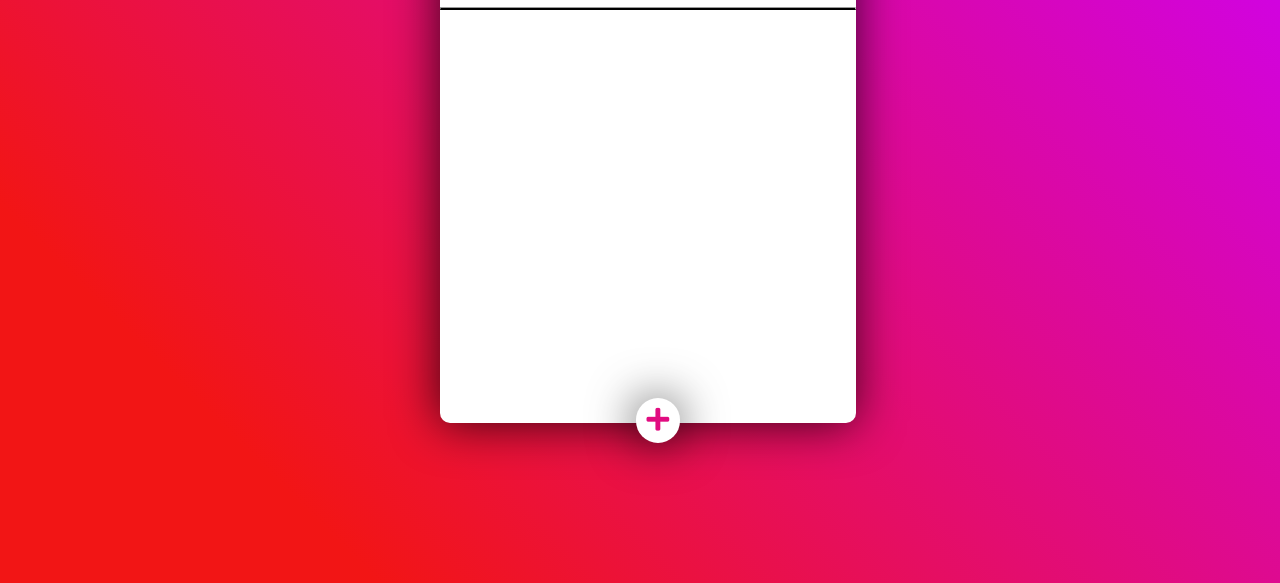
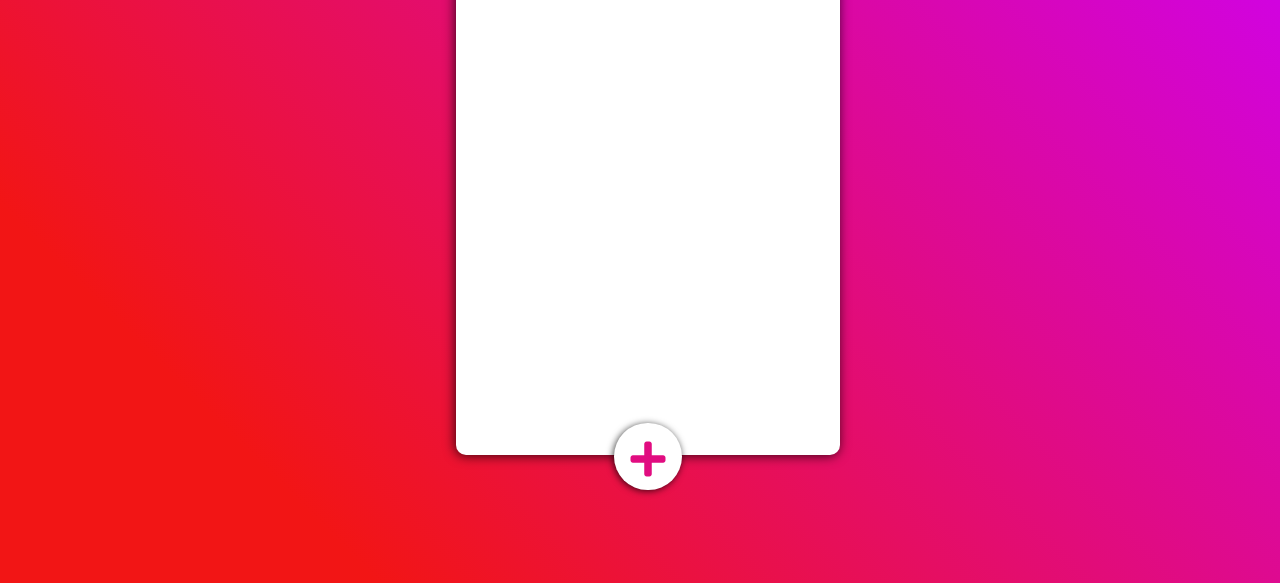
Before and after one commit to abdul-imad/todo-app, a plain HTML site: page index.html in a window 1280 px wide. Shown: the part 233-816 px from the top of the page. Drawn offline with Linux system fonts and the light colour scheme.

```diff
--- a/app.js
+++ b/app.js
@@ -8,72 +8,57 @@
 addBtn.addEventListener("click", (e) => {
 	input.style.display = "block";
 	mainContainer.style.opacity = 0.8;
-
-
-})
-input.addEventListener("keydown", (e)=>{
-    if(e.code === "Enter"){
+	input.focus().select();
+	// input.select();
+});
+input.addEventListener("keydown", (e) => {
+	if (e.code === "Enter") {
 		let taskVal = input.value;
 		let task = document.createElement("div");
 		task.setAttribute("class", "task");
 		task.setAttribute("contenteditable", "true");
 		task.innerHTML = `<input type="checkbox" name="" id="checkbox">
-
-
         <div class="task-desc">
             ${taskVal}
         </div>
 
-        <i class="fas fa-times cross"></i>`
+        <i class="fas fa-times cross"></i>`;
 		taskContainer.appendChild(task);
 		input.style.display = "none";
 		mainContainer.style.opacity = 1;
 		input.value = "";
-
 	}
-
-})
+});
 
 taskContainer.addEventListener("click", (e) => {
-    if(e.target.className === "fas fa-times cross"){
+	if (e.target.className === "fas fa-times cross") {
 		e.target.parentElement.remove();
 	}
-})
+});
 
 completedTasks.addEventListener("click", () => {
 	completedTasks.style.backgroundColor = "#e780b9";
+	mainContainer.style.borderRadius = "10px";
 	tasks.style.backgroundColor = "white";
 	const allTasks = document.querySelectorAll(".task");
-    for(let i = 0 ; i < allTasks.length ; i++){
-        if(allTasks[i].children[0].checked == true){
-
+	for (let i = 0; i < allTasks.length; i++) {
+		if (allTasks[i].children[0].checked == true) {
 			allTasks[i].style.display = "flex";
-
-        }
-        else{
-
+		} else {
 			allTasks[i].style.display = "none";
-
 		}
 	}
-})
+});
 
 tasks.addEventListener("click", () => {
 	tasks.style.backgroundColor = "#e780b9";
 	completedTasks.style.backgroundColor = "white";
 	const allTasks = document.querySelectorAll(".task");
-    for(let i = 0 ; i < allTasks.length ; i++){
-
-        if(allTasks[i].children[0].checked == false){
-
+	for (let i = 0; i < allTasks.length; i++) {
+		if (allTasks[i].children[0].checked == false) {
 			allTasks[i].style.display = "flex";
-
+		} else {
+			allTasks[i].style.display = "none";
 		}
-        else{
-
-            allTasks[i].style.display = "none";
-
 	}
-
-    }
-})
+});
--- a/index.html
+++ b/index.html
@@ -23,8 +23,7 @@
                 <h1>Completed</h1>
             </div>
         </div>
-        <hr>
-
+        <!-- <hr> -->
 
         <div class="task-container">
             <!-- <div class="task">
--- a/style.css
+++ b/style.css
@@ -12,17 +12,17 @@
 }
 
 .main-container {
-    height: 31rem;
+    height: 35rem;
     background-color: white;
-    width: 26rem;
+    width: 24rem;
     position: relative;
-    top: calc((100vh - 31rem) / 2);
-    left: calc((100% - 26rem) / 2);
+    top: calc((100vh - 35rem) / 2);
+    left: calc((100% - 24rem) / 2);
     border-radius: 10px;
     /* opacity: 0.6; */
-    box-shadow: -1px 1px 47px 0px rgba(0, 0, 0, 0.75);
-    -webkit-box-shadow: -1px 1px 47px 0px rgba(0, 0, 0, 0.75);
-    -moz-box-shadow: -1px 1px 47px 0px rgba(0, 0, 0, 0.75);
+    box-shadow: -1px 1px 12px 0px rgba(0, 0, 0, 0.75);
+    -webkit-box-shadow: -1px 1px 12px 0px rgba(0, 0, 0, 0.75);
+    -moz-box-shadow: -1px 1px 12px 0px rgba(0, 0, 0, 0.75);
 }
 
 .status {
@@ -33,10 +33,12 @@
     height: 5rem;
     cursor: pointer;
 }
-.status h1{
+
+.status h1 {
     color: #e10c80;
     font-weight: 800;
 }
+
 .hoverr {
     width: 50%;
     height: 100%;
@@ -44,27 +46,31 @@
 }
 
 .hoverr:hover {
-    background-color: #e3e3e3;
+    background-color: #e780b9;
 }
 
 .addBtn {
-    height: 2.8rem;
-    width: 2.8rem;
+    height: 4.2rem;
+    width: 4.2rem;
     color: #e10c80;
     background-color: #ffffff;
     border-radius: 50%;
     text-align: center;
-    padding-top: 8px;
     position: absolute;
-    font-size: 26px;
+    font-size: 2.5rem;
     /* top: -500px; */
-    left: 47%;
-    bottom: -20px;
+    left: calc((100% - 4.2rem) / 2);
+
     cursor: pointer;
-    box-shadow: -1px 1px 47px 0px rgba(0, 0, 0, 0.75);
-    -webkit-box-shadow: -1px 1px 47px 0px rgba(0, 0, 0, 0.75);
-    -moz-box-shadow: -1px 1px 47px 0px rgba(0, 0, 0, 0.75);
+    box-shadow: -1px 1px 7px 0px rgba(0, 0, 0, 0.75);
+    -webkit-box-shadow: -1px 1px 7px 0px rgba(0, 0, 0, 0.75);
+    -moz-box-shadow: -1px 1px 7px 0px rgba(0, 0, 0, 0.75);
 
+}
+
+.addBtn i {
+    position: relative;
+    top: calc((100% - 2.5rem) / 2);
 }
 
 .task-container {
@@ -84,6 +90,7 @@
 .cross {
     cursor: pointer;
     color: #e10c80;
+    font-size: 1.5rem;
 }
 
 .task {
@@ -91,24 +98,26 @@
     height: 50px;
     align-items: center;
     justify-content: space-evenly;
-    border-bottom: 2px solid black;
 }
 
-hr {
-    border-bottom: 2px solid black;
-    margin: 0;
+input[type=checkbox] {
+    transform: scale(2);
 }
 
 .task-desc {
-    width: 85%;
+    width: 80%;
     height: 2rem;
     font-size: 18px;
+    padding: 5px;
+    color: #6b6b6b;
+    border: 2px solid #000;
 }
 
 .task-input {
     position: absolute;
+    backdrop-filter: blur(100px);
     top: calc((100vh - 8rem) / 2);
-    left: calc((100% - 23rem) / 2);
+    left: calc((100vw - 23rem) / 2);
 
     box-shadow: -1px 1px 47px 0px rgba(0, 0, 0, 0.75);
     -webkit-box-shadow: -1px 1px 47px 0px rgba(0, 0, 0, 0.75);
```
Lines whose indentation alone changed are shown as unchanged.
